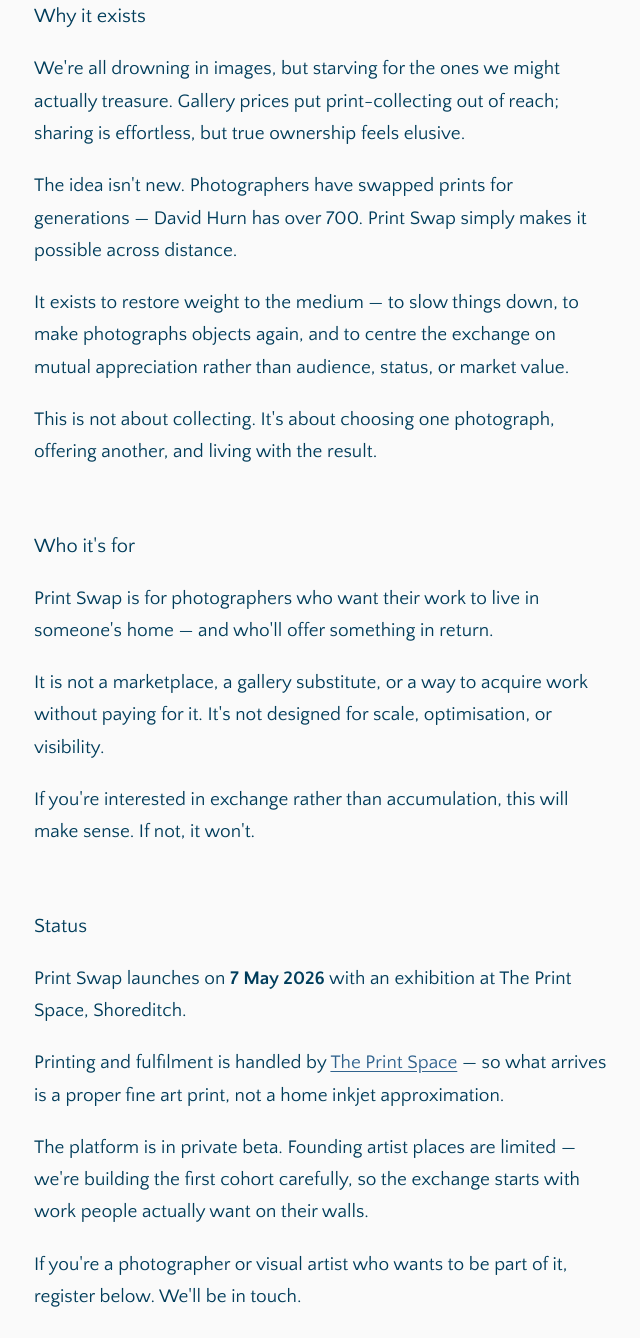
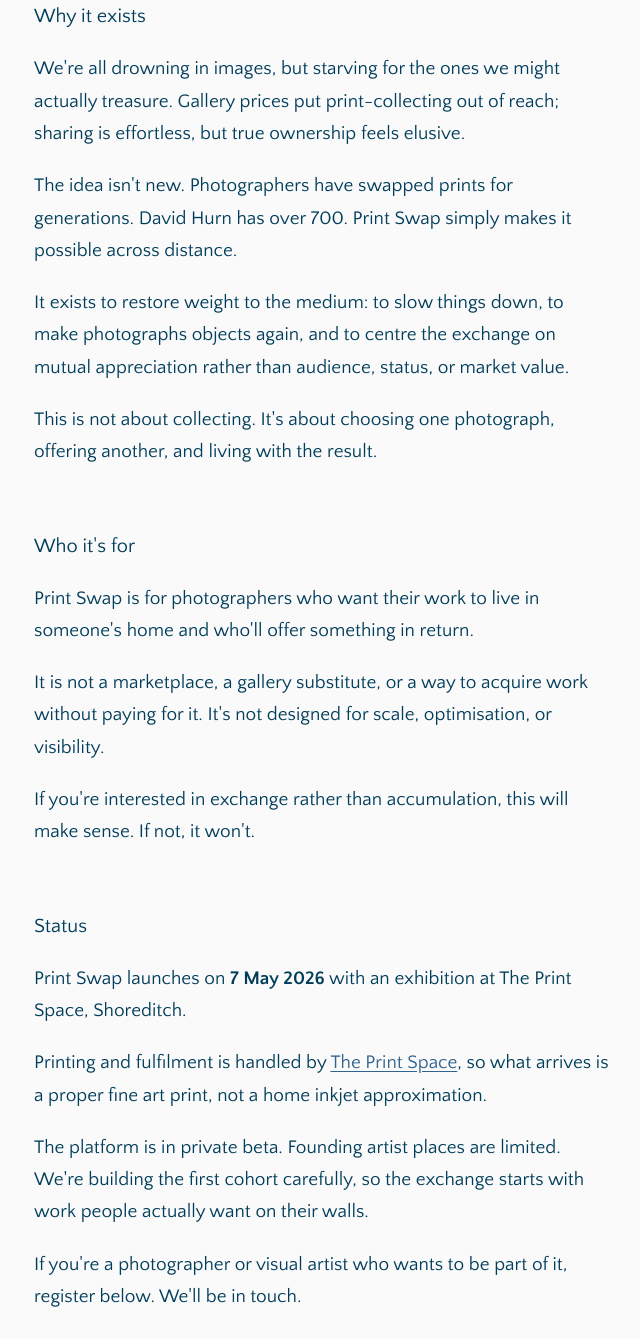
Before and after one commit to SnapperUK/printswap-intro, a plain HTML site: page index.html in a window 1280 px wide. Shown: the part 842-2180 px from the top of the page, without its empty margins (318-958 px from the left). Drawn offline with Linux system fonts and the light colour scheme; a script that the page names is missing; a web font is replaced by a local one.

Commit message:
Remove em dashes from copy
Made-with: Cursor

```diff
--- a/index.html
+++ b/index.html
@@ -24,7 +24,7 @@
         <!-- Section 2: What Print Swap is -->
         <section class="section" id="what">
             <h2>What Print Swap is</h2>
-            <p>Print Swap is a platform where photographers exchange original, editioned prints — each with a certificate of authenticity — not for sale, but by mutual agreement.</p>
+            <p>Print Swap is a platform where photographers exchange original, editioned prints, each with a certificate of authenticity, not for sale, but by mutual agreement.</p>
             <p>You offer a print. Someone offers theirs in return. If both sides agree, the prints are produced and sent. Each photographer receives a physical work they chose, from someone whose work they respect.</p>
             <p>There are no listings, no prices, and no public metrics. Nothing is bought. Nothing is sold.</p>
         </section>
@@ -33,15 +33,15 @@
         <section class="section" id="why">
             <h2>Why it exists</h2>
             <p>We're all drowning in images, but starving for the ones we might actually treasure. Gallery prices put print-collecting out of reach; sharing is effortless, but true ownership feels elusive.</p>
-            <p>The idea isn't new. Photographers have swapped prints for generations — David Hurn has over 700. Print Swap simply makes it possible across distance.</p>
-            <p>It exists to restore weight to the medium — to slow things down, to make photographs objects again, and to centre the exchange on mutual appreciation rather than audience, status, or market value.</p>
+            <p>The idea isn't new. Photographers have swapped prints for generations. David Hurn has over 700. Print Swap simply makes it possible across distance.</p>
+            <p>It exists to restore weight to the medium: to slow things down, to make photographs objects again, and to centre the exchange on mutual appreciation rather than audience, status, or market value.</p>
             <p>This is not about collecting. It's about choosing one photograph, offering another, and living with the result.</p>
         </section>
 
         <!-- Section 4: Who it's for (and who it isn't) -->
         <section class="section" id="who">
             <h2>Who it's for</h2>
-            <p>Print Swap is for photographers who want their work to live in someone's home — and who'll offer something in return.</p>
+            <p>Print Swap is for photographers who want their work to live in someone's home and who'll offer something in return.</p>
             <p>It is not a marketplace, a gallery substitute, or a way to acquire work without paying for it. It's not designed for scale, optimisation, or visibility.</p>
             <p>If you're interested in exchange rather than accumulation, this will make sense. If not, it won't.</p>
         </section>
@@ -50,8 +50,8 @@
         <section class="section" id="status">
             <h2>Status</h2>
             <p>Print Swap launches on <strong>7 May 2026</strong> with an exhibition at The Print Space, Shoreditch.</p>
-            <p>Printing and fulfilment is handled by <a href="https://theprintspace.co.uk">The Print Space</a> — so what arrives is a proper fine art print, not a home inkjet approximation.</p>
-            <p>The platform is in private beta. Founding artist places are limited — we're building the first cohort carefully, so the exchange starts with work people actually want on their walls.</p>
+            <p>Printing and fulfilment is handled by <a href="https://theprintspace.co.uk">The Print Space</a>, so what arrives is a proper fine art print, not a home inkjet approximation.</p>
+            <p>The platform is in private beta. Founding artist places are limited. We're building the first cohort carefully, so the exchange starts with work people actually want on their walls.</p>
             <p>If you're a photographer or visual artist who wants to be part of it, register below. We'll be in touch.</p>
         </section>
 
```
